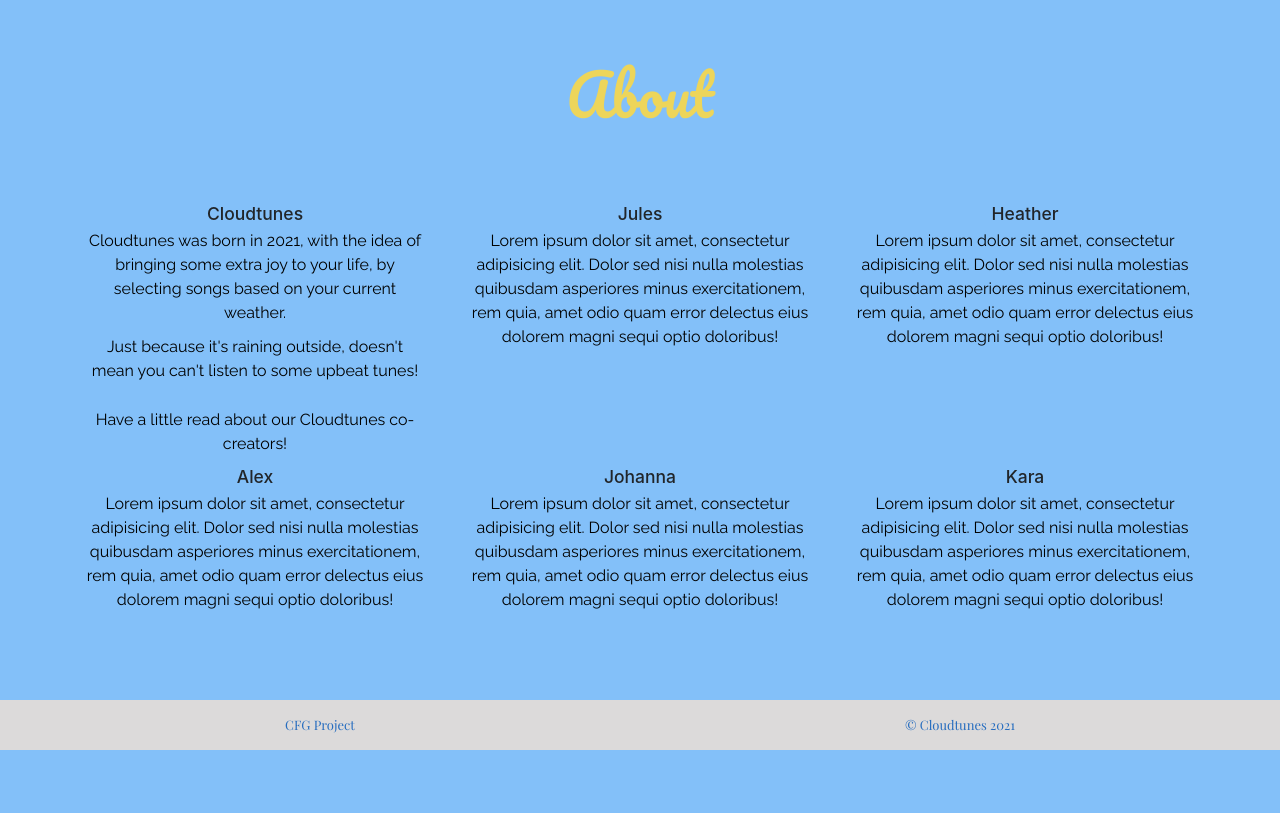
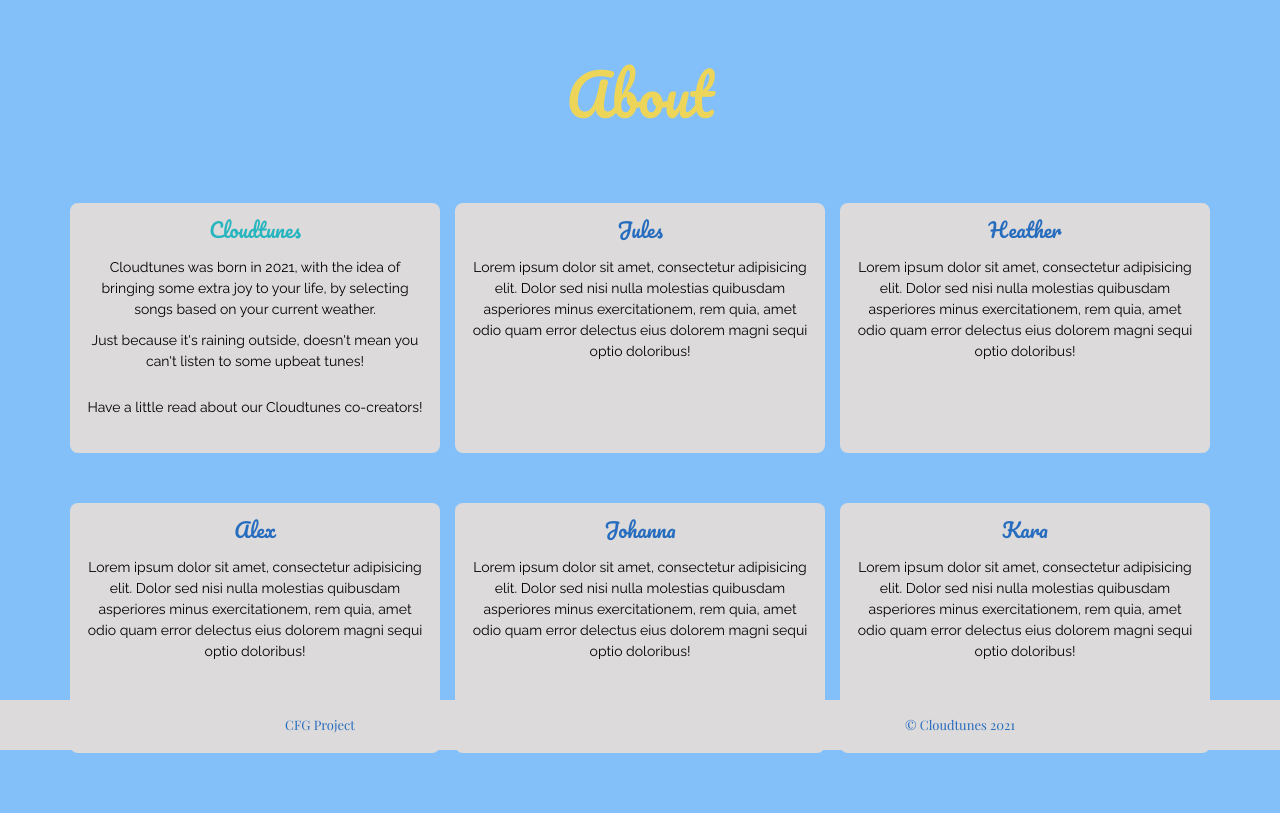
Before and after one commit to Brezita/cfg-final-project, a Flask app: page /about in a window 1280 px wide. Shown: the part 50-863 px from the top of the page. Before the commit the page ends 800 px from the top, so only its background shows below. Run offline with Flask 2, Linux system fonts and the light colour scheme; some libraries are stand-ins or nearby versions.

Commit message:
adding specific styling for the about page

```diff
--- a/website/static/main.css
+++ b/website/static/main.css
@@ -30,6 +30,29 @@ p {
 /* specific p styling */
 .yellow-text {
   color: #EDD55A;
+}
+
+.about-text {
+  color: #000000;
+  font-family: 'Raleway';
+  font-size: 1.4rem;
+}
+
+/* specific heading */
+.about-heading {
+  color: #276DBF;
+  font-family: 'Pacifico';
+  font-size: 2.0rem;
+  padding-top: 15px;
+  padding-bottom: 10px;
+}
+
+.about-app-heading {
+  color: #27B6BF;
+  font-family: 'Pacifico';
+  font-size: 2.0rem;
+  padding-top: 15px;
+  padding-bottom: 10px;
 }
 
 /* navigation styling */
@@ -110,6 +133,17 @@ p {
 /* used in the index.html  */
 .container-wrapper {
   margin-top: 70px;
+}
+
+/* about page boxes */
+.border-box {
+  background-color: #DCDADA;
+  border-radius: 8px;
+  height: 250px;
+}
+
+.spacing {
+  margin-top: 50px;
 }
 
 /* main section to wrap the content-messsage-box and content-form-section area */
```
